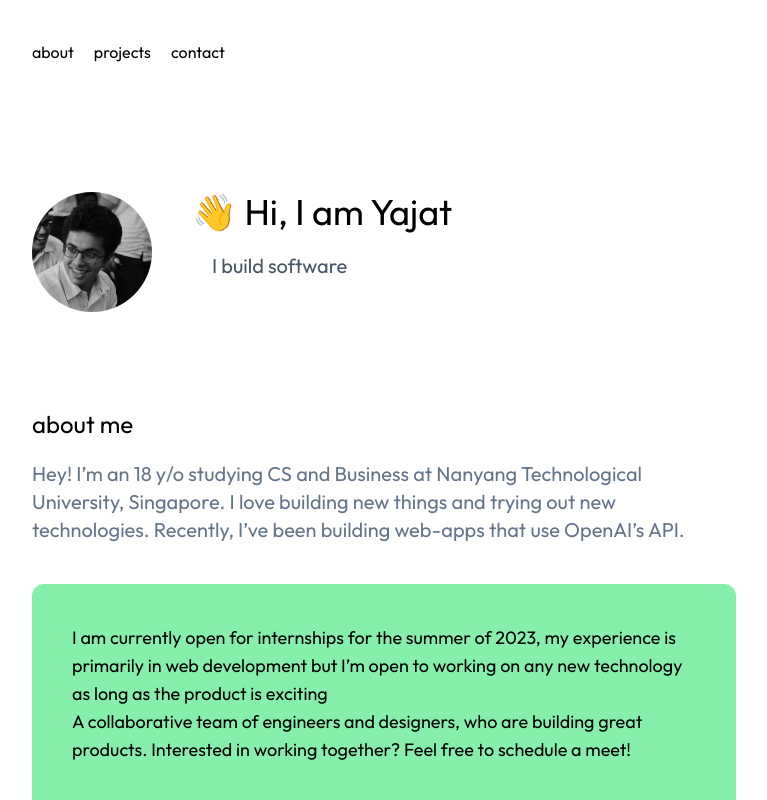
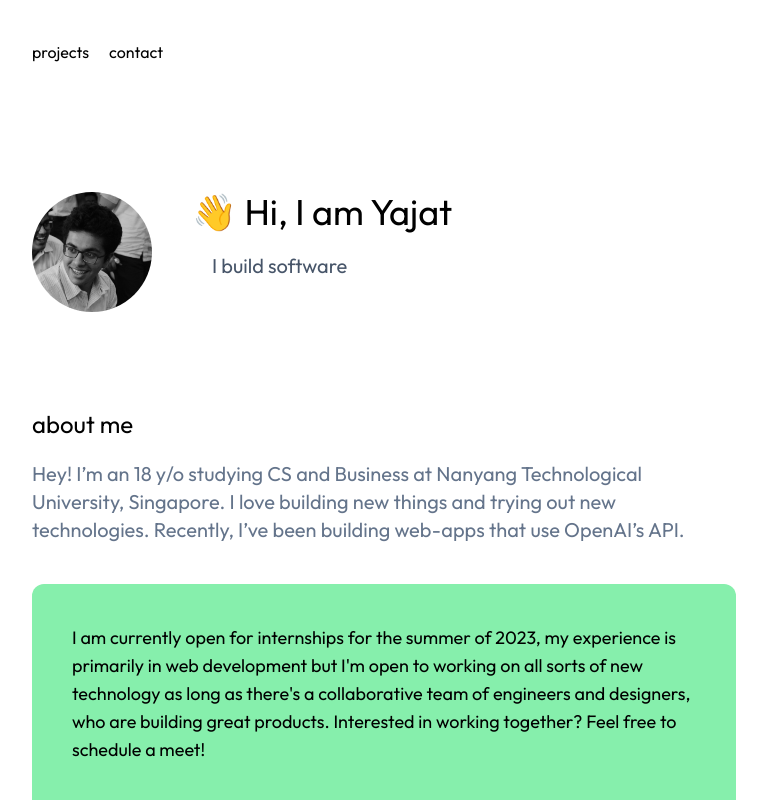
Before and after one commit to sheldor07/yajatgulati.com, a Next.js app: page / in a window 1280 px wide. Shown: the top 800 px of the page, without its empty margins (256-1023 px from the left). Built offline with nearby package versions, Linux system fonts and the light colour scheme.

Commit message:
added react-scroll and margin in contact
Signed-off-by: sheldor07 <50955708+sheldor07@users.noreply.github.com>

```diff
--- a/package.json
+++ b/package.json
@@ -14,6 +14,7 @@
     "postcss": "8.4.21",
     "react": "18.2.0",
     "react-dom": "18.2.0",
+    "react-scroll": "^1.8.9",
     "tailwindcss": "3.3.1"
   }
 }
--- a/src/pages/components/Header.js
+++ b/src/pages/components/Header.js
@@ -1,20 +1,34 @@
-import Link from "next/link"
-function scrollToMyDiv(divId) {
-    //write a function that takes in teh ref of a div and scrolls to it
-    //use this function in the link component
+import { Link, animateScroll as scroll } from "react-scroll";
 
-    document.getElementById(divId).scrollIntoView({ behavior: 'smooth' });
+export default function Header() {
+  return (
+    //make a header with a navbar at the top in the right
+    <div className="flex flex-row items-center justify-between">
+      <div className="flex flex-row gap-5">
 
-  }
-export default function Header(){
-    return(
-        //make a header with a navbar at the top in the right
-        <div className="flex flex-row justify-between items-center">
-            <div className="flex flex-row gap-5">
-                <Link href="#about">about</Link>
-                <Link href="#projects">projects</Link>
-                <Link href="#contact">contact</Link>
-            </div>
-        </div>
-    )
+        <Link
+          className="cursor-pointer"
+          activeClass="active"
+          to="projects"
+          spy={true}
+          smooth={true}
+          offset={-70}
+          duration={500}
+        >
+          projects
+        </Link>
+        <Link
+          className="cursor-pointer"
+          activeClass="active"
+          to="contact"
+          spy={true}
+          smooth={true}
+          offset={-70}
+          duration={500}
+        >
+          contact
+        </Link>
+      </div>
+    </div>
+  );
 }
--- a/src/pages/index.js
+++ b/src/pages/index.js
@@ -36,9 +36,8 @@ export default function Home() {
           <div className="p-10 mt-10 text-lg bg-green-300 rounded-xl ">
             <p>
               I am currently open for internships for the summer of 2023, my
-              experience is primarily in web development but I’m open to working
-              on any new technology as long as the product is exciting <br></br>{" "}
-              A collaborative team of engineers and designers, who are building
+              experience is primarily in web development but I'm open to working
+              on all sorts of new technology as long as there's a collaborative team of engineers and designers, who are building
               great products. Interested in working together? Feel free to
               schedule a meet!
             </p>
@@ -60,7 +59,7 @@ export default function Home() {
               </Link>
             </div>
           </div>
-          <div id="projects" className="mt-10">
+          <div name="projects" className="mt-10">
             <h1 className="text-2xl">projects.</h1>
             <div className="flex flex-col gap-3 mt-10">
               <ProjectCard
@@ -81,7 +80,7 @@ export default function Home() {
               />
             </div>
           </div>
-          <div id="contact" className="flex flex-col gap-5 mt-10 ">
+          <div id="contact" className="flex flex-col gap-5 mt-10 mb-24 ">
             <h1 className="mb-5 text-2xl ">contact me</h1>
             <div className="flex flex-row gap-3">
               <p className="text-xl text-slate-800"> LinkedIn </p>
```
Also changed, not shown: 1 other file (tests, documents, lock files or other folders).
